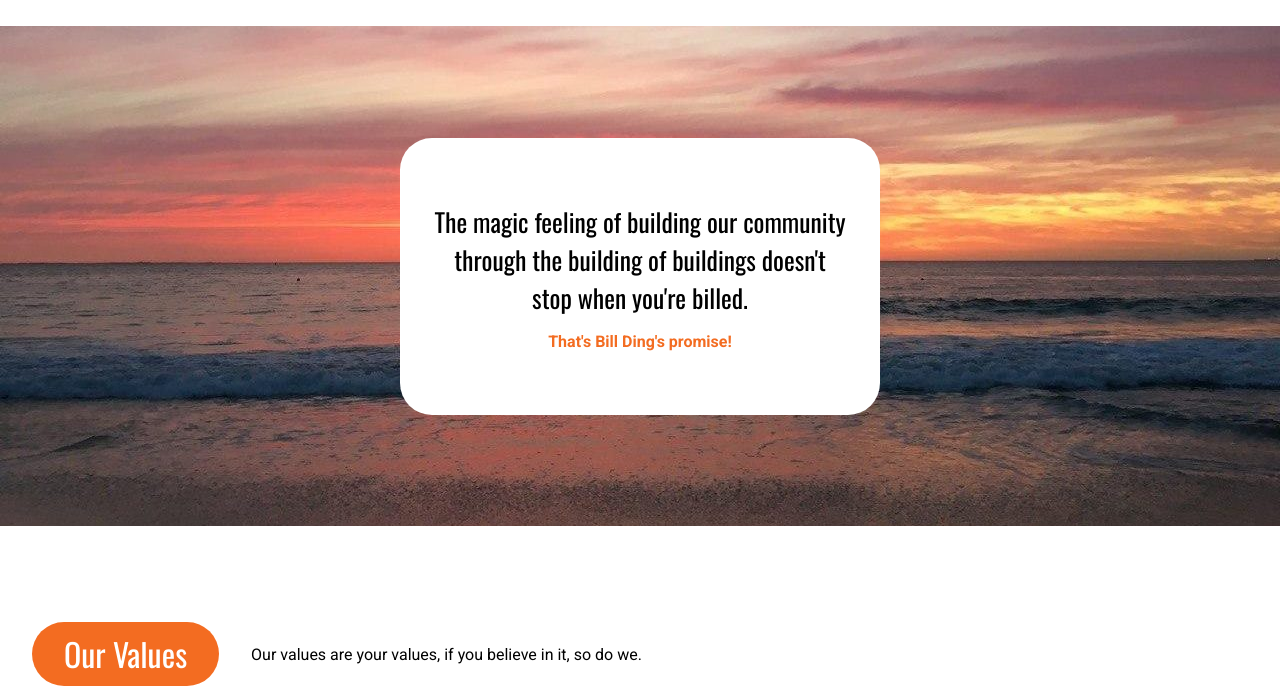
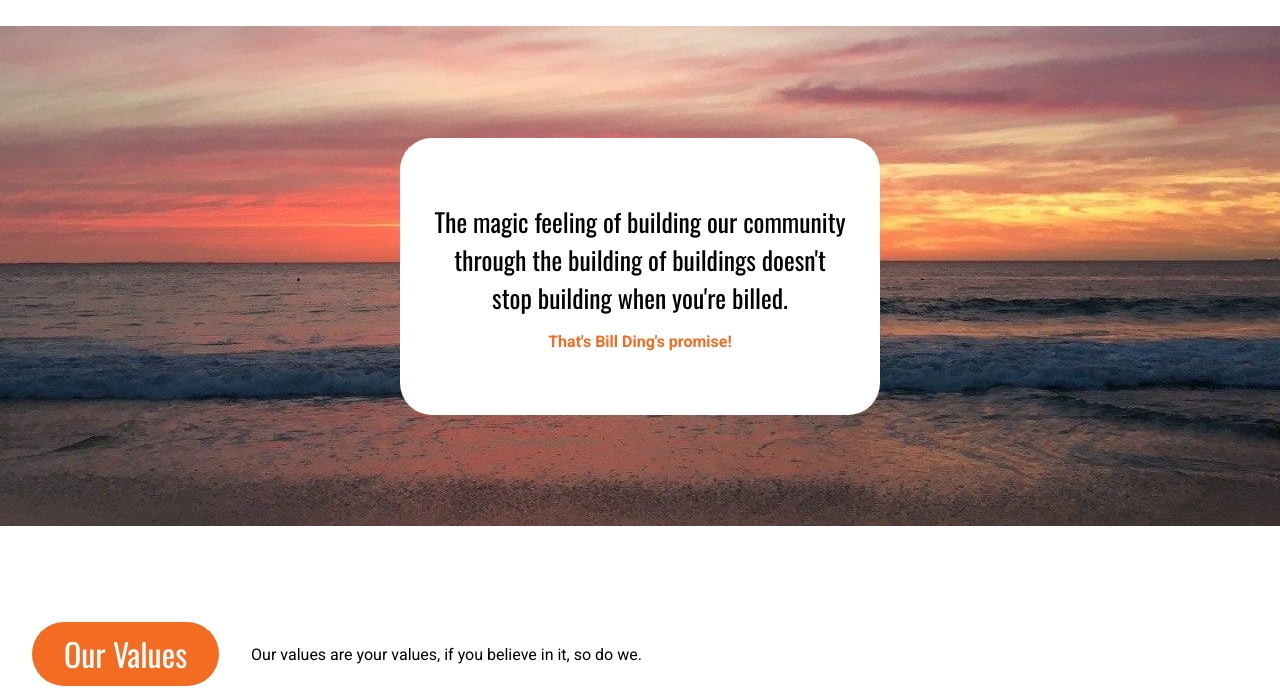
Before and after one commit to JonPo89/Bill-Dings, a plain HTML site: page index.html in a window 1280 px wide. Shown: the part 86-785 px from the top of the page. Drawn offline with nearby package versions, Linux system fonts and the light colour scheme.

Commit message:
Wording update in Hero

```diff
--- a/index.html
+++ b/index.html
@@ -32,7 +32,7 @@
     <div class="body">
         <div class="box" id="home">
             <div id="hero">
-                <h3>The magic feeling of building our community through the building of buildings doesn't stop when you're billed.</h3><p> That's Bill Ding's promise!</p>
+                <h3>The magic feeling of building our community through the building of buildings doesn't stop building when you're billed.</h3><p> That's Bill Ding's promise!</p>
             </div>
         </div>
         <div class="box" id="values">
```
